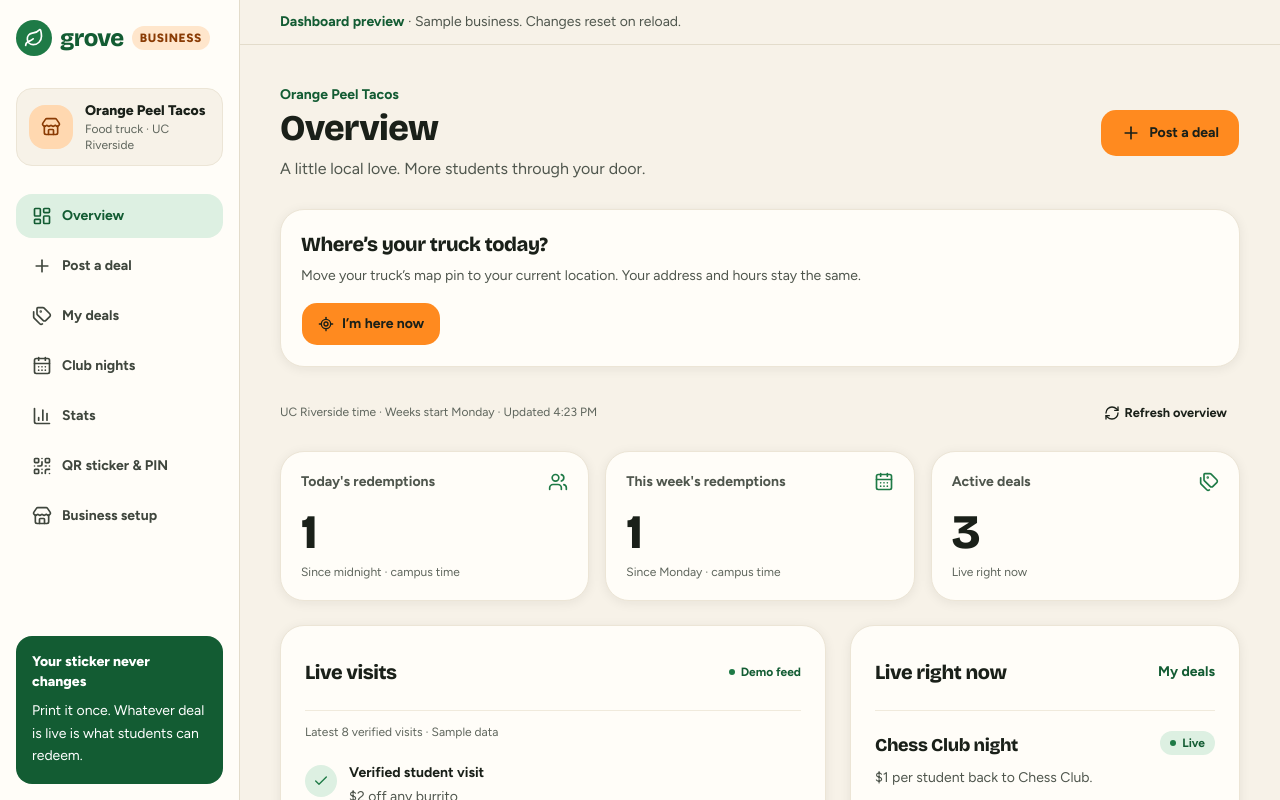
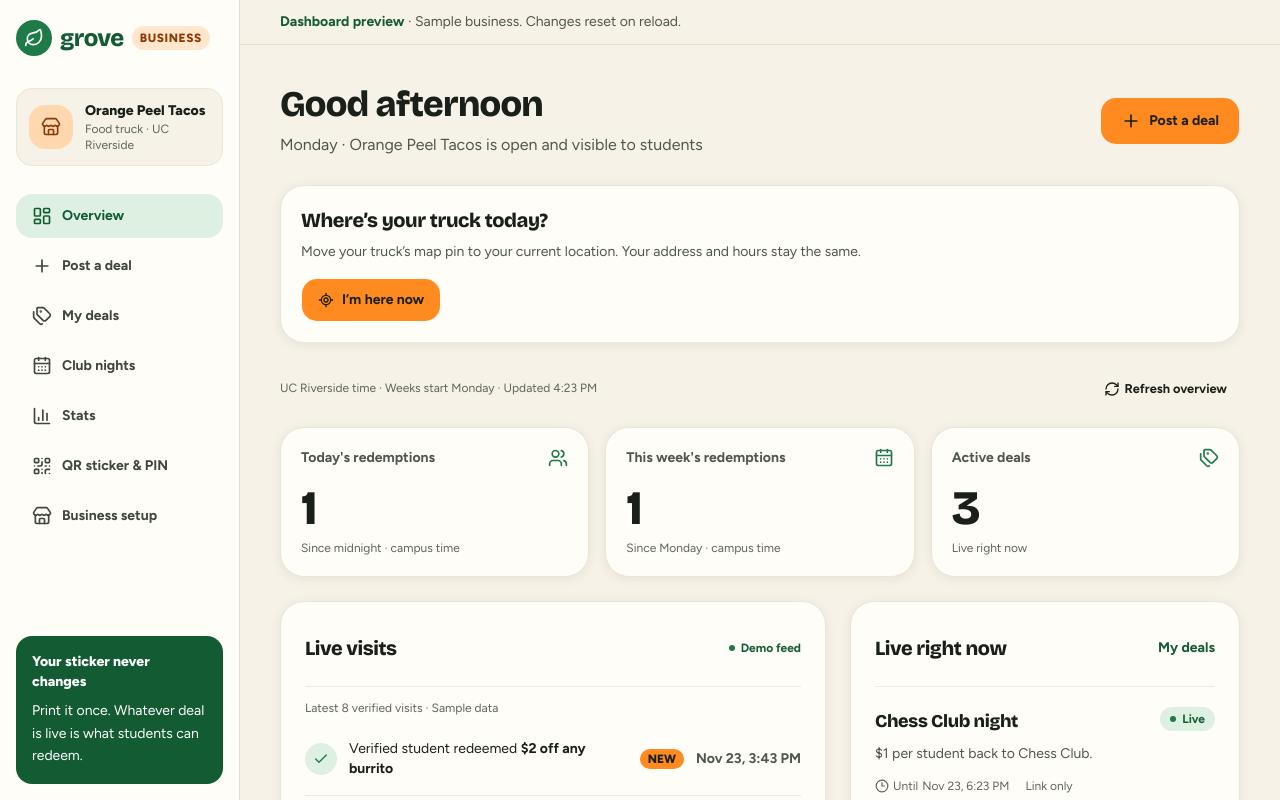
Before and after one commit to MosesfromSinai/Grove, a Next.js app: page /dashboard in a window 1280 px wide. Shown: the top 800 px of the page. Built offline with nearby package versions, Linux system fonts and the light colour scheme.

Commit message:
match overview header and visits

```diff
--- a/components/business/business-overview.tsx
+++ b/components/business/business-overview.tsx
@@ -15,14 +15,26 @@ const dateTime = new Intl.DateTimeFormat("en-US", { timeZone: CAMPUS_TZ, month:
 const methods = { sticker: "Counter sticker", pin: "Backup PIN", staff_scan: "Staff scan" };
 type Snapshot = { overview: BusinessOverview; deals: MyDeal[] };
 
+// Greeting and weekday in campus time, like the canvas header ("Good afternoon", "Tuesday").
+function campusParts() {
+  return new Intl.DateTimeFormat("en-US", { timeZone: "America/Los_Angeles", hour: "numeric", hourCycle: "h23", weekday: "long" }).formatToParts(new Date());
+}
+function greeting() {
+  const hour = Number(campusParts().find((p) => p.type === "hour")?.value ?? 12);
+  return hour < 12 ? "Good morning" : hour < 18 ? "Good afternoon" : "Good evening";
+}
+function weekday() {
+  return campusParts().find((p) => p.type === "weekday")?.value ?? "";
+}
+
 export function BusinessOverviewPage() {
   const { profile, updateProfile } = useBusiness();
   // #94: food-truck owners move their pin from here; update_truck_location is owner-only.
   const truckOwner = profile?.business.is_truck && profile.membership_role === "owner";
   return <>
     <header className="mb-7 flex flex-col items-start justify-between gap-4 sm:flex-row sm:items-center">
-      <div className="min-w-0"><p className="mb-1 text-sm font-bold text-green-dark [overflow-wrap:anywhere]"><BusinessName /></p>
-        <h1 className="text-3xl sm:text-4xl">Overview</h1><p className="mt-2 text-ink-muted">A little local love. More students through your door.</p></div>
+      <div className="min-w-0"><h1 className="text-3xl sm:text-4xl">{greeting()}</h1>
+        <p className="mt-2 text-ink-muted [overflow-wrap:anywhere]">{weekday()} · <BusinessName /> is {profile?.business.open_now === false ? "closed right now" : "open and visible to students"}</p></div>
       <Link href="/dashboard/deals/new" className={buttonVariants({ size: "lg", className: "rounded-button" })}><Plus aria-hidden="true" className="size-5" />Post a deal</Link>
     </header>
     {profile && truckOwner && <div className="mb-6"><TruckLocation businessId={profile.business.id}
@@ -119,8 +131,11 @@ function Overview({ businessId }: { businessId: string }) {
       <section aria-labelledby="recent-visits" className="order-first min-w-0 rounded-card border border-border bg-surface-dashboard p-5 shadow-card sm:p-6">
         <div className="flex flex-wrap items-center justify-between gap-2 border-b border-border-soft pb-4"><h2 id="recent-visits" className="flex min-h-11 items-center text-xl">Live visits</h2><span role="status" className="inline-flex items-center gap-1.5 text-xs font-bold text-green-dark"><span className={`size-1.5 rounded-full ${connection === "live" && !error ? "bg-green" : "bg-ink-muted"}`} />{error ? "Refresh needed" : connection === "live" ? isMockData ? "Demo feed" : "Live" : connection === "connecting" ? "Connecting" : "Reconnecting"}</span></div>
         <p className="mt-3 text-xs leading-relaxed text-ink-fine">Latest 8 verified visits · {isMockData ? "Sample data" : connection === "live" ? "Updates as students redeem" : "Refreshing every minute while the live feed connects"}</p>
-        {!snapshot ? <p className="py-8 text-sm text-ink-muted">{error ? "Visits unavailable." : "Loading recent visits…"}</p> : snapshot.overview.recentVisits.length ? <ol className="mt-1 divide-y divide-border-soft">{snapshot.overview.recentVisits.map(visit => <li key={visit.id} className="flex items-start gap-3 py-4">
-          <span className="mt-0.5 rounded-full bg-green-tint p-2 text-green"><Check aria-hidden="true" className="size-4" /></span><div className="min-w-0 flex-1"><p className="text-sm font-bold">Verified student visit</p><p className="mt-1 text-sm text-ink-muted [overflow-wrap:anywhere]">{visit.deal_title || "Deal"}</p><p className="mt-1 text-xs leading-relaxed text-ink-fine">{methods[visit.method]} · <time dateTime={visit.redeemed_at}>{dateTime.format(new Date(visit.redeemed_at))}</time></p></div>
+        {!snapshot ? <p className="py-8 text-sm text-ink-muted">{error ? "Visits unavailable." : "Loading recent visits…"}</p> : snapshot.overview.recentVisits.length ? <ol className="mt-1 divide-y divide-border-soft">{snapshot.overview.recentVisits.map((visit, index) => <li key={visit.id} className="flex items-center gap-3 py-4">
+          <span className="rounded-full bg-green-tint p-2 text-green"><Check aria-hidden="true" className="size-4" /></span>
+          <p className="min-w-0 flex-1 text-sm [overflow-wrap:anywhere]">Verified student redeemed <b>{visit.deal_title || "a deal"}</b><span className="sr-only"> by {methods[visit.method]}</span></p>
+          {index === 0 && <span className="rounded-pill bg-orange px-2 py-0.5 text-xs font-extrabold text-ink">NEW</span>}
+          <time dateTime={visit.redeemed_at} className="shrink-0 text-sm font-bold text-ink-muted">{dateTime.format(new Date(visit.redeemed_at))}</time>
         </li>)}</ol> : <Empty icon="visits" title="Every visit counts" text="Your first verified student visit will appear here. Sticker, PIN, and staff-scan redemptions all count." />}
       </section>
     </div>
```
